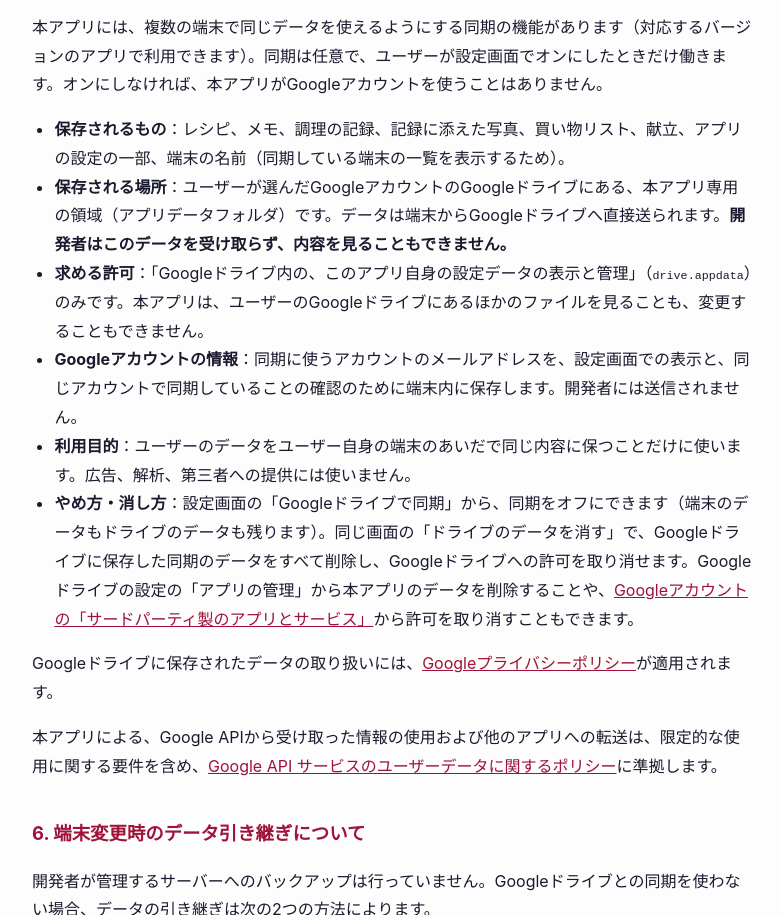
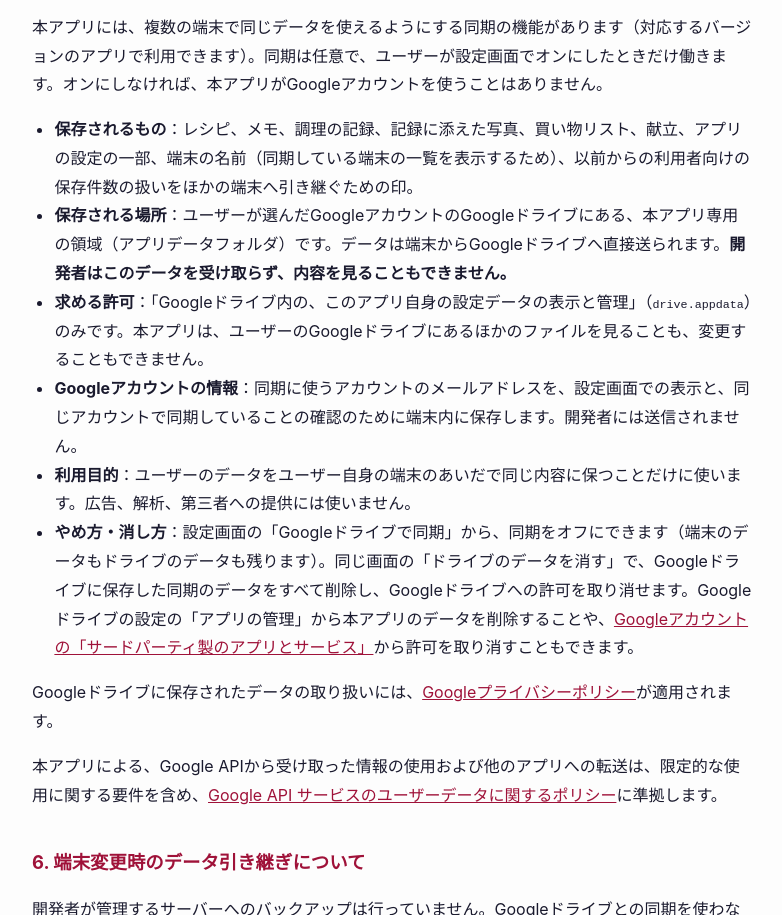
Before and after one commit to dirzan123-max/cookmemo-policy, a plain HTML site: page index.html in a window 1280 px wide. Shown: the part 2273-3188 px from the top of the page, without its empty margins (248-1030 px from the left). Drawn offline with Linux system fonts and the light colour scheme.

Commit message:
ポリシー: 同期で保存されるものに、保存件数の扱いを引き継ぐ印を足す
Co-Authored-By: Claude Fable 5.2 <noreply@anthropic.com>

```diff
--- a/index.html
+++ b/index.html
@@ -69,7 +69,7 @@
 <h2>5. Googleドライブとの同期（任意）</h2>
 <p>本アプリには、複数の端末で同じデータを使えるようにする同期の機能があります（対応するバージョンのアプリで利用できます）。同期は任意で、ユーザーが設定画面でオンにしたときだけ働きます。オンにしなければ、本アプリがGoogleアカウントを使うことはありません。</p>
 <ul>
-  <li><strong>保存されるもの</strong>：レシピ、メモ、調理の記録、記録に添えた写真、買い物リスト、献立、アプリの設定の一部、端末の名前（同期している端末の一覧を表示するため）。</li>
+  <li><strong>保存されるもの</strong>：レシピ、メモ、調理の記録、記録に添えた写真、買い物リスト、献立、アプリの設定の一部、端末の名前（同期している端末の一覧を表示するため）、以前からの利用者向けの保存件数の扱いをほかの端末へ引き継ぐための印。</li>
   <li><strong>保存される場所</strong>：ユーザーが選んだGoogleアカウントのGoogleドライブにある、本アプリ専用の領域（アプリデータフォルダ）です。データは端末からGoogleドライブへ直接送られます。<strong>開発者はこのデータを受け取らず、内容を見ることもできません。</strong></li>
   <li><strong>求める許可</strong>：「Googleドライブ内の、このアプリ自身の設定データの表示と管理」（<code>drive.appdata</code>）のみです。本アプリは、ユーザーのGoogleドライブにあるほかのファイルを見ることも、変更することもできません。</li>
   <li><strong>Googleアカウントの情報</strong>：同期に使うアカウントのメールアドレスを、設定画面での表示と、同じアカウントで同期していることの確認のために端末内に保存します。開発者には送信されません。</li>
```
